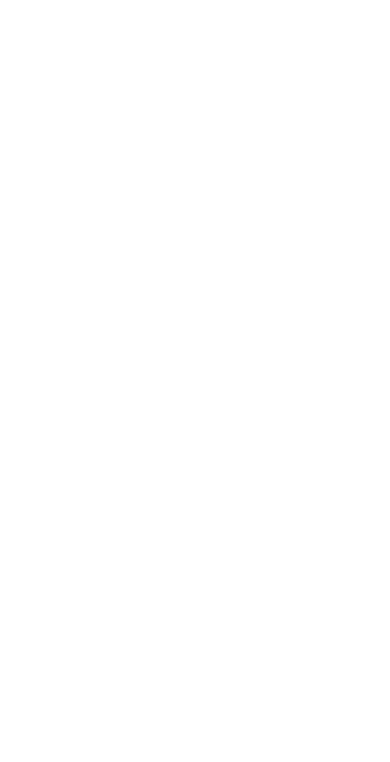
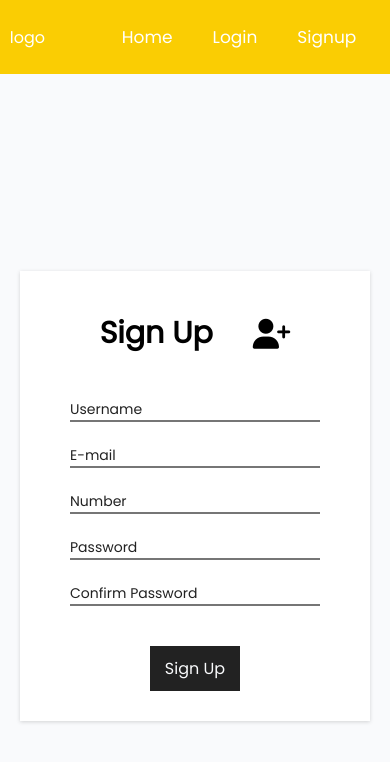
Before and after one commit to Knight-Khode/MTN-LIBERIA-CHURCH, a React (Create React App) app in the folder client/: page /signup in a window 390 px wide. Shown: the top 762 px of the page. Built offline with nearby package versions, Linux system fonts and the light colour scheme.

Commit message:
created sign up page

```diff
--- a/client/src/App.js
+++ b/client/src/App.js
@@ -1,6 +1,7 @@
 import React from 'react'
 import {BrowserRouter as Router,Route,Switch} from 'react-router-dom'
 import Home from './Component/Pages/Home';
+import Signup from './Component/Pages/Signup';
 import './App.css'
 
 function App() {
@@ -8,6 +9,7 @@ function App() {
     <Router>
       <Switch>
         <Route exact path="/" component={Home}/>
+        <Route exact path="/signup" component={Signup}/>
       </Switch>
     </Router>
   );
--- /dev/null
+++ b/client/src/Component/Pages/Signup.js
@@ -0,0 +1,44 @@
+import React,{Fragment} from 'react'
+import Navbar from '../reuseables/Navbar'
+import '../../signup.css'
+
+const Signup = () => {
+    return (
+        <Fragment>
+            <Navbar/>
+            <div className="signup">
+                <div className="signup-content">
+                    <div className="sign-up-left">
+                        <form className="sign-up-form">
+                            <div className="sign-up-form-head">
+                                <h1>Sign Up</h1>
+                                <i className="fas fa-user-plus"></i>
+                            </div>
+                            <div className="sign-up-form-group">
+                                <input type="text" name="username" placeholder="Username"/>
+                            </div>
+                            <div className="sign-up-form-group">
+                                <input type="email" name="email" placeholder="E-mail"/>
+                            </div>
+                            <div className="sign-up-form-group">
+                                <input type="text" name="number" placeholder="Number"/>
+                            </div>
+                            <div className="sign-up-form-group">
+                                <input type="password" name="password" placeholder="Password"/>
+                            </div>
+                            <div className="sign-up-form-group">
+                                <input type="password" name="password2" placeholder="Confirm Password"/>
+                            </div>
+                            <div className="sign-up-btn">
+                                <button type="submit">Sign Up</button>
+                            </div>
+                        </form>
+                    </div>
+                    <div className="sign-up-right"></div>
+                </div>
+            </div>
+        </Fragment>
+    )
+}
+
+export default Signup
--- /dev/null
+++ b/client/src/signup.css
@@ -0,0 +1,177 @@
+.signup{
+    display: flex;
+    justify-content: center;
+    align-items: center;
+    height: 100vh;
+    width: 100vw;
+    background-color:#f9fafc;
+}
+
+.signup-content{
+    width: 700px;
+    height: 500px;
+    margin: auto;
+    box-shadow: rgba(0,0,0,0.16) 0px 1px 4px;
+    display: flex;
+    background-color: #fff;
+}
+
+.sign-up-left{
+    height: 100%;
+    width: 40%;
+}
+
+.sign-up-right{
+    height: 100%;
+    width: 60%;
+    background: url(./img/sign.jpg);
+    background-position: center center;
+    background-size: cover;
+    background-repeat: no-repeat;
+}
+
+.sign-up-form{
+    display: flex;
+    flex-direction: column;
+    justify-content: center;
+    align-items: center;
+}
+
+.sign-up-form-head{
+    margin: 40px 0px;
+    display: flex;
+    align-items: center;
+}
+
+.sign-up-form-head h1{
+    margin-right: 40px;
+}
+
+.sign-up-form-head i{
+    font-size: 30px;
+}
+
+.sign-up-form-group{
+    margin-bottom: 20px;
+}
+
+.sign-up-form-group input{
+    width: 200px;
+    background-color: transparent;
+    outline: none;
+    border-top: none;
+    border-left: none;
+    border-right: none;
+    border-bottom-color: #222;
+    font-size: 16px;
+}
+
+::placeholder{
+    color: #222;
+}
+
+.sign-up-btn button{
+    border: none;
+    background-color: #222;
+    color: #f9fafc;
+    padding: 10px 15px;
+    margin-top: 20px;
+    font-size: 16px;
+    cursor: pointer;
+    transition: all ease-in-out 0.5s;
+}
+
+.sign-up-btn button:hover{
+    background-color: #f9fafc;
+    color: #222;
+}
+
+@media only screen and (max-width:720px){
+    .signup-content{
+        width: 600px;
+        height: 450px;
+    }
+}
+
+@media only screen and (max-width:610px){
+    .signup-content{
+        width: 500px;
+        height: 450px;
+    }
+
+    .sign-up-left{
+        height: 100%;
+        width: 50%;
+    }
+
+    .sign-up-right{
+        height: 100%;
+        width: 50%;
+    }
+}
+
+@media only screen and (max-width:520px){
+    .signup-content{
+        width: 400px;
+        height: 450px;
+    }
+
+    .sign-up-form-group input{
+        width: 150px;
+        font-size: 14px;
+    }
+
+    .sign-up-form-head h1{
+        margin-right: 40px;
+        font-size: 20px;
+    }
+
+    .sign-up-form-head i{
+        font-size: 20px;
+    }
+}
+
+@media only screen and (max-width:400px){
+    .sign-up-right{
+        display: none;
+    }
+
+    .sign-up-left{
+        height: 100%;
+        width: 100%;
+    }
+
+    .signup-content{
+        width: 350px;
+        height: 450px;
+    }
+
+    .sign-up-form-group input{
+        width: 250px;
+        font-size: 14px;
+    }
+
+    .sign-up-form-head h1{
+        font-size: 30px;
+    }
+
+    .sign-up-form-head i{
+        font-size: 30px;
+    }
+}
+
+@media only screen and (max-width:360px){
+    .signup-content{
+        width: 290px;
+    }
+}
+
+@media only screen and (max-width:300px){
+    .signup-content{
+        width: 240px;
+    }
+
+    .sign-up-form-group input{
+        width: 200px;
+    }
+}
```
Also changed, not shown: client/src/img/sign.jpg (added).
